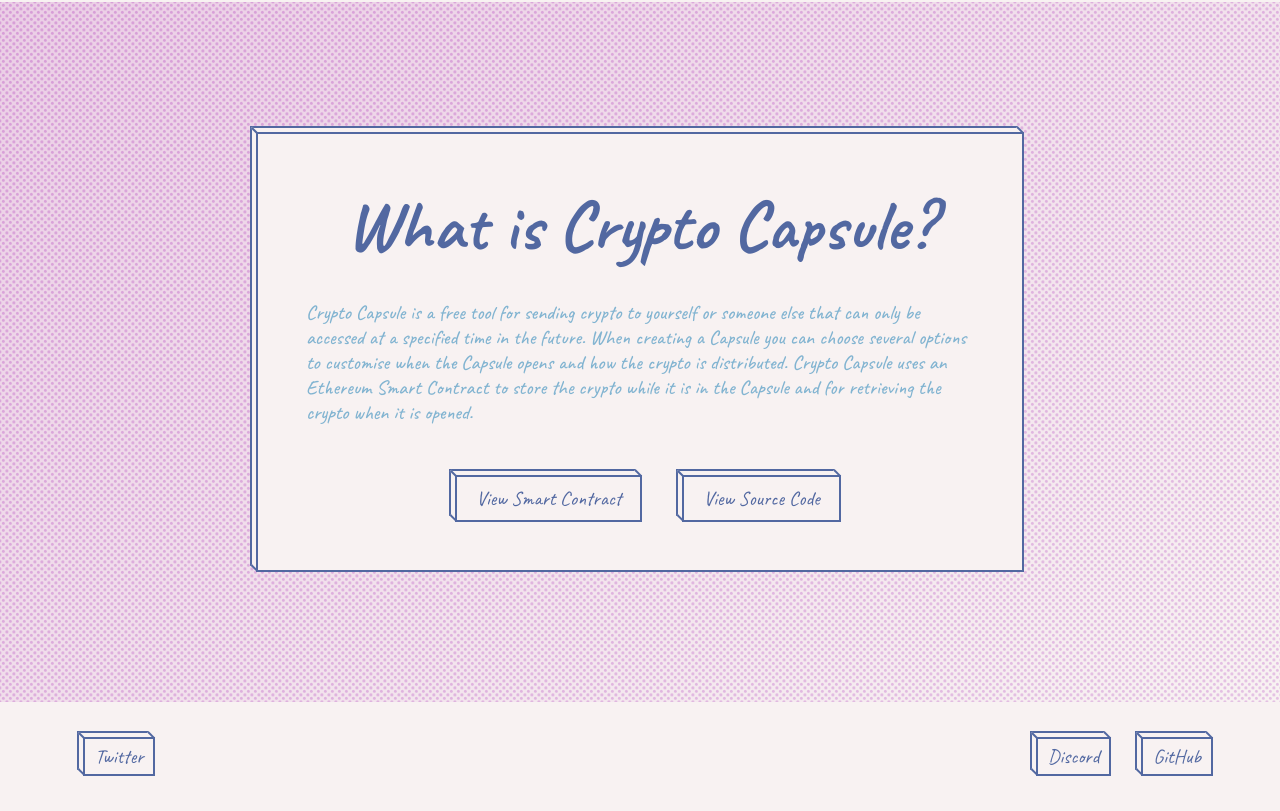
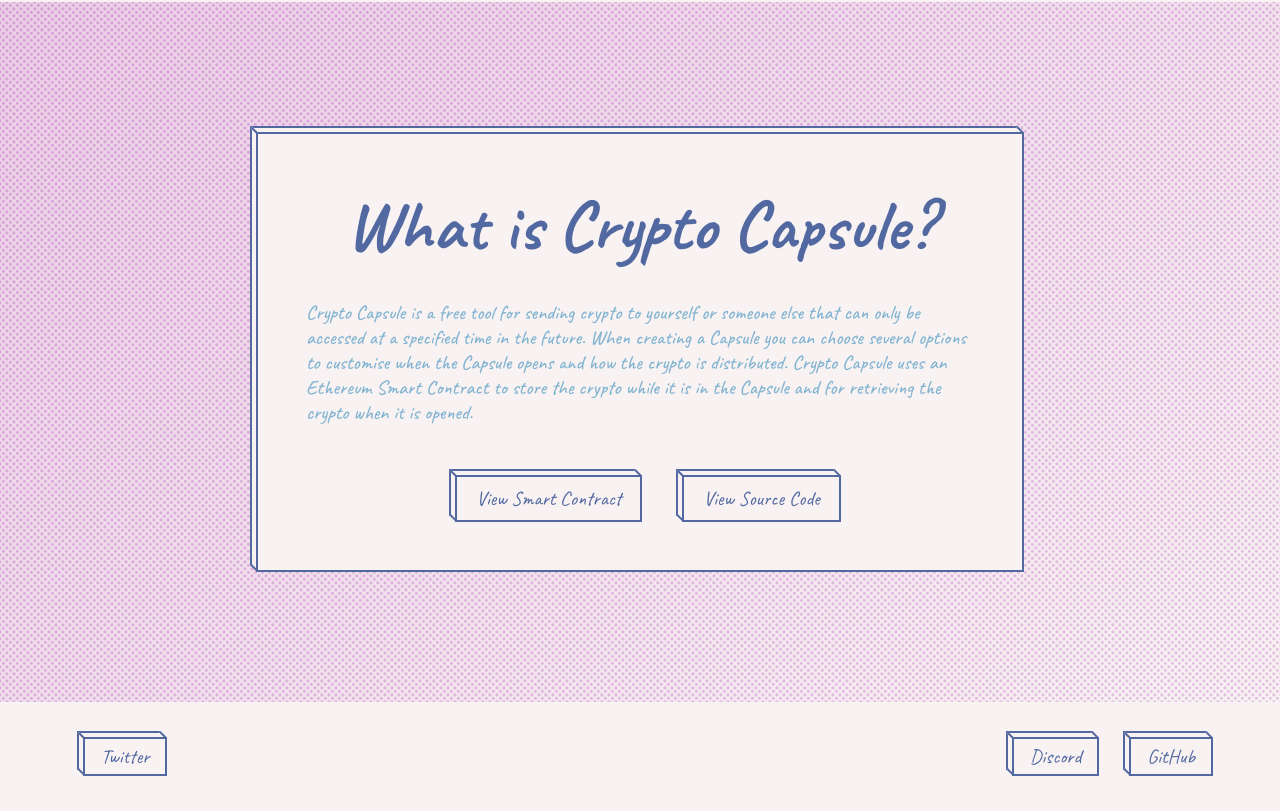
Before and after one commit to chase-manning/crypto-capsule, a React (Create React App) app in the folder client/: page / in a window 1280 px wide. Shown: the part 955-1766 px from the top of the page. Built offline with nearby package versions, Linux system fonts and the light colour scheme.

Commit message:
:lipstick: increase width of small buttons

```diff
--- a/client/src/components/Button.tsx
+++ b/client/src/components/Button.tsx
@@ -24,7 +24,7 @@ const Content = styled.div`
     props.selected ? "var(--bg)" : "var(--main)"};
   padding: ${(props: StyledProps) =>
     props.small
-      ? "0.7rem 1.2rem"
+      ? "0.7rem 1.8rem"
       : props.primary
       ? "1.5rem 3rem"
       : "1.1rem 2.1rem"};
@@ -37,6 +37,7 @@ const Content = styled.div`
         : "translate(-3px, -3px)"
       : "translate(0,0)"};
   transition: transform 0.3s;
+  text-transform: capitalize;
 `;
 
 type Props = {
```
